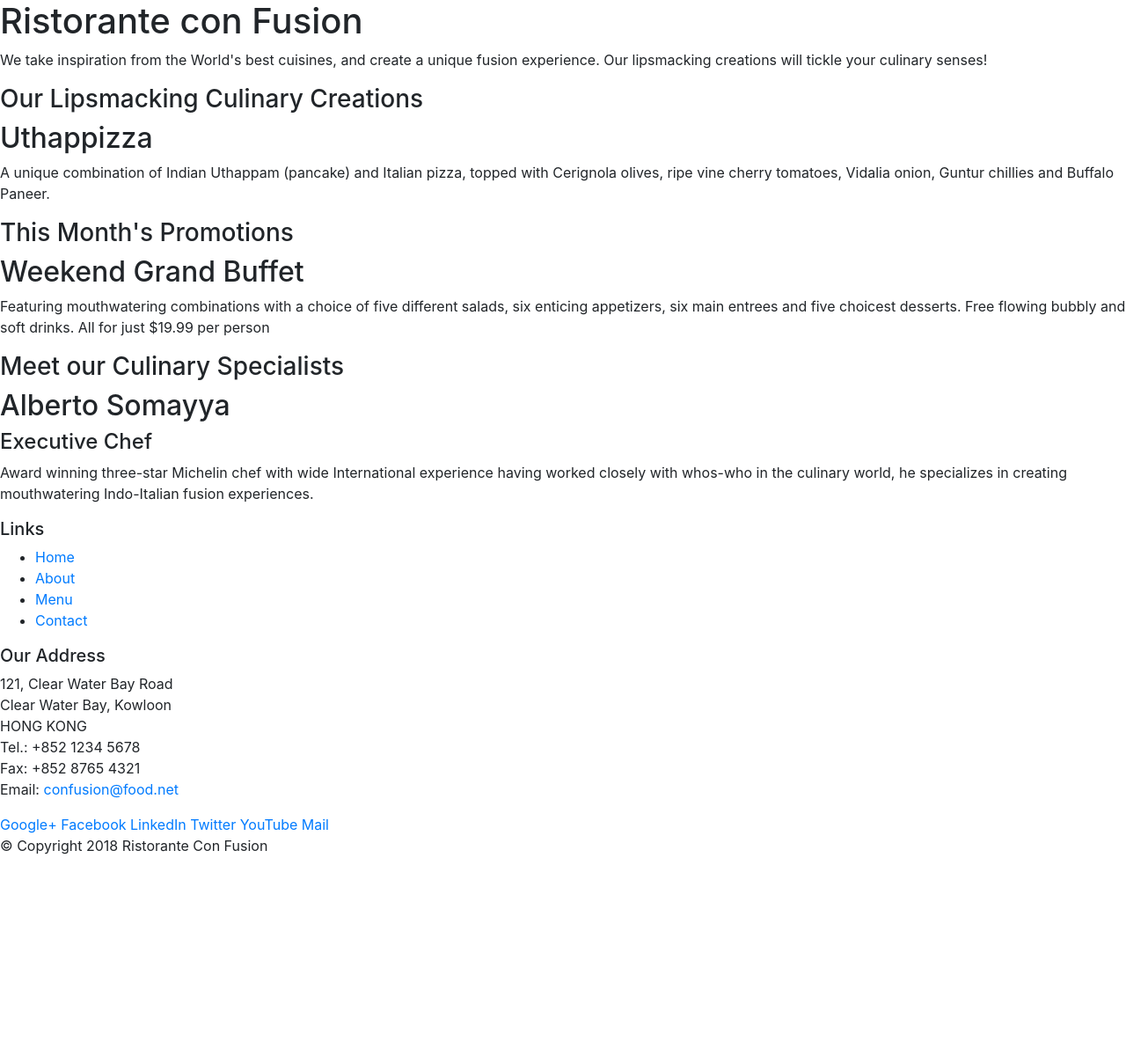
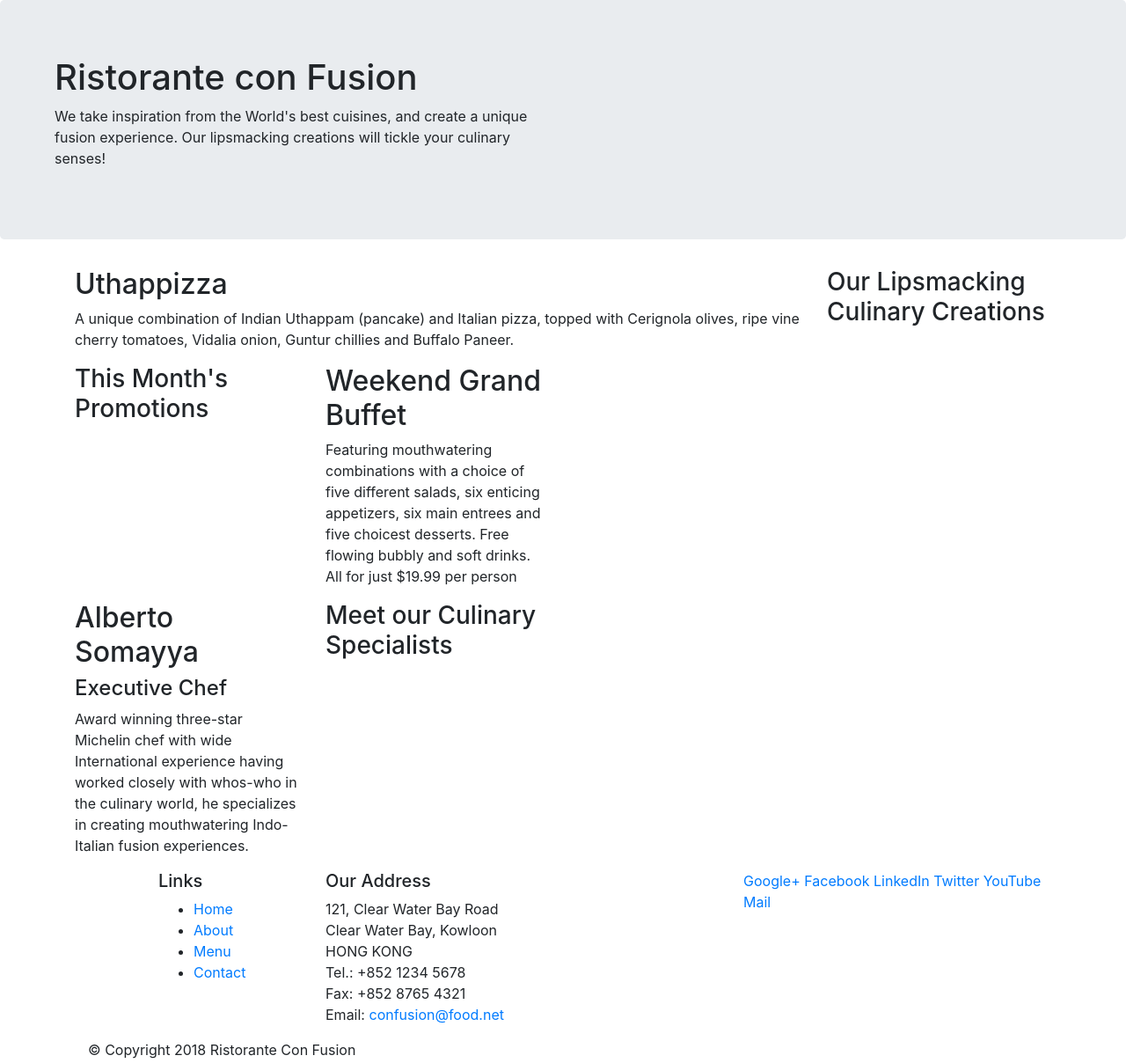
Before and after one commit to Andrew-comm/Bootstrap, a website: page index.html in a window 1280 px wide. Shown: the whole page at 88% size. Before the commit the page ends 989 px from the top, so only its background shows below. Drawn offline with nearby package versions, Linux system fonts and the light colour scheme.

Commit message:
Bootstrap Grid Part 1

```diff
--- a/index.html
+++ b/index.html
@@ -14,9 +14,9 @@
 
 <body>
 
-    <header>
-        <div>
-            <div>
+    <header class="jumbotron">
+        <div class="col-12 col-sm-6" >
+            <div class="col-12 col-sm">
                 <div>
                     <h1>Ristorante con Fusion</h1>
                     <p>We take inspiration from the World's best cuisines, and create a unique fusion experience. Our lipsmacking creations will tickle your culinary senses!</p>
@@ -27,33 +27,33 @@
         </div>
     </header>
 
-    <div>
-        <div>
-            <div>
+    <div class="container">
+        <div class="row">
+            <div class="col-12 col-sm-4 order-sm-last col-md-3">
                 <h3>Our Lipsmacking Culinary Creations</h3>
             </div>
-            <div>
+            <div class="col col-sm order-sm-first col-md" >
                 <h2>Uthappizza</h2>
                 <p>A unique combination of Indian Uthappam (pancake) and Italian pizza, topped with Cerignola olives, ripe vine cherry tomatoes, Vidalia onion, Guntur chillies and Buffalo Paneer.</p>
             </div>
         </div>
 
 
-        <div>
-            <div>
+        <div class="row">
+            <div class="col-12 col-sm-4 col-md-3 ">
                 <h3>This Month's Promotions</h3>
             </div>
-            <div>
+            <div class="col-12 col-sm-4 col-md-3">
                 <h2>Weekend Grand Buffet</h2>
                 <p>Featuring mouthwatering combinations with a choice of five different salads, six enticing appetizers, six main entrees and five choicest desserts. Free flowing bubbly and soft drinks. All for just $19.99 per person </p>
             </div>
         </div>
 
-        <div>
-            <div>
+        <div class="row">
+            <div class="col-12 col-sm-4 order-sm-last col-md-3 ">
                 <h3>Meet our Culinary Specialists</h3>
             </div>
-            <div>
+            <div class="col-12 col-sm-4 order-sm-first col-md-3">
                 <h2>Alberto Somayya</h2>
                 <h4>Executive Chef</h4>
                 <p>Award winning three-star Michelin chef with wide International experience having worked closely with whos-who in the culinary world, he specializes in creating mouthwatering Indo-Italian fusion experiences. </p>
@@ -62,9 +62,9 @@
     </div>
 
     <footer>
-        <div>
-            <div>
-                <div>
+        <div class="container">
+            <div class="row">
+                <div class="col-4 offset-1 col-sm-2">
                     <h5>Links</h5>
                     <ul>
                         <li><a href="#">Home</a></li>
@@ -73,7 +73,7 @@
                         <li><a href="#">Contact</a></li>
                     </ul>
                 </div>
-                <div>
+                <div class="col-7 col-sm-5">
                     <h5>Our Address</h5>
                     <address>
 		              121, Clear Water Bay Road<br>
@@ -84,8 +84,8 @@
 		              Email: <a href="mailto:confusion@food.net">confusion@food.net</a>
 		           </address>
                 </div>
-                <div>
-                    <div>
+                <div class="col-12 col-sm-4" >
+                    <div >
                         <a href="http://google.com/+">Google+</a>
                         <a href="http://www.facebook.com/profile.php?id=">Facebook</a>
                         <a href="http://www.linkedin.com/in/">LinkedIn</a>
@@ -96,7 +96,7 @@
                 </div>
            </div>
            <div>
-                <div>
+                <div class="col-auto">
                     <p>© Copyright 2018 Ristorante Con Fusion</p>
                 </div>
            </div>
```
